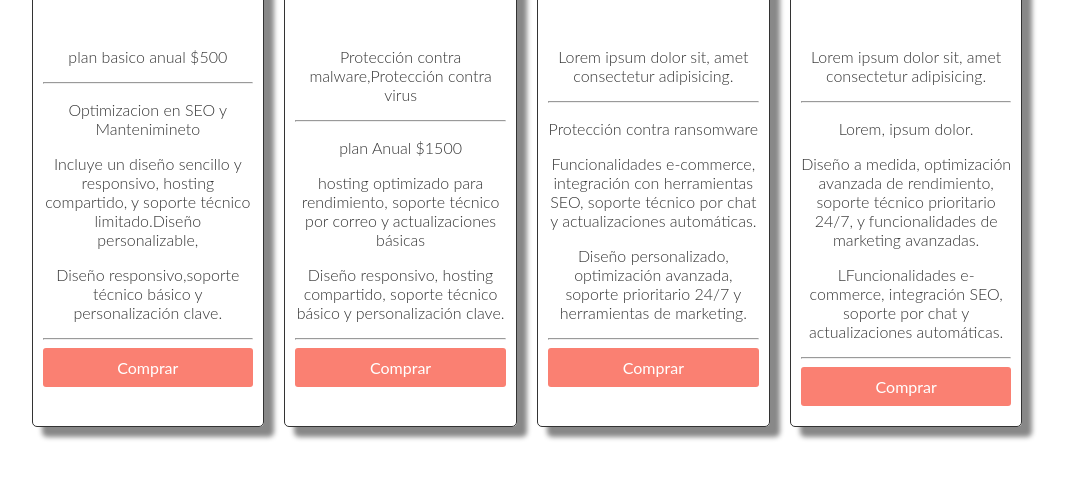
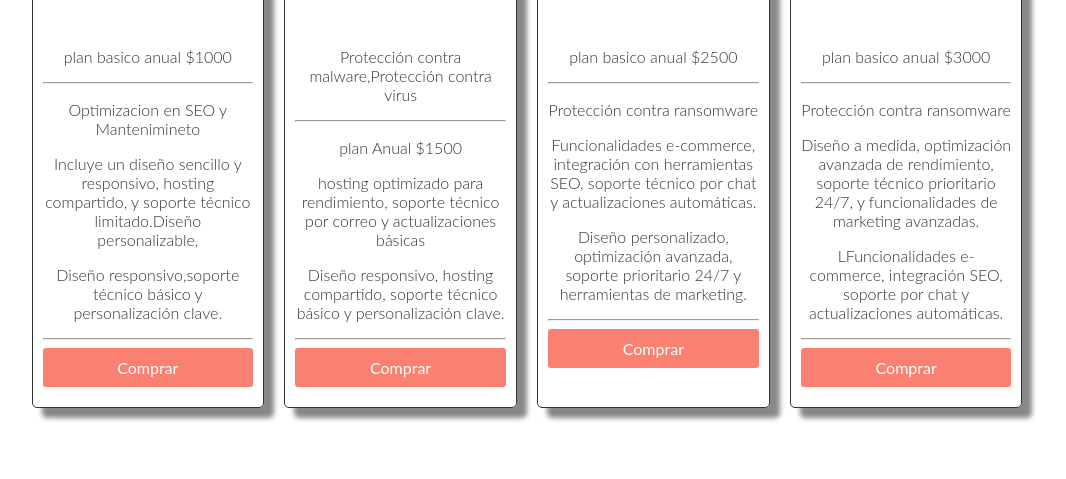
Before and after one commit to ryusakinol/tabla-precio, a plain HTML site: page index.html in a window 1280 px wide. Shown: the part 181-660 px from the top of the page, without its empty margins (113-1179 px from the left). Drawn offline with Linux system fonts and the light colour scheme.

Commit message:
Update index.html
ultimo actualizacion a los planes

```diff
--- a/index.html
+++ b/index.html
@@ -12,7 +12,7 @@
         <div class="columna">
             <h2>Plan Básico</h2>
             <p class="precio">$300</p>
-            <p>plan basico anual $500</p>
+            <p>plan basico anual $1000</p>
             <hr>
             <p>Optimizacion en SEO y Mantenimineto</p>
             <p>Incluye un diseño sencillo y responsivo, hosting compartido, y soporte técnico limitado.Diseño personalizable,</p>
@@ -34,7 +34,7 @@
         <div class="columna">
             <h2>Plan avanzado</h2>
             <p class="precio">$600</p>
-            <p>Lorem ipsum dolor sit, amet consectetur adipisicing.</p>
+            <p>plan basico anual $2500</p>
             <hr>
             <p>Protección contra ransomware</p>
             <p>
@@ -46,9 +46,9 @@
         <div class="columna">
             <h2>Plan premium</h2>
             <p class="precio">$800</p>
-            <p>Lorem ipsum dolor sit, amet consectetur adipisicing.</p>
+            <p>plan basico anual $3000</p>
             <hr>
-            <p>Lorem, ipsum dolor.</p>
+            <p>Protección contra ransomware</p>
             <p> Diseño a medida, optimización avanzada de rendimiento, soporte técnico prioritario 24/7, y funcionalidades de marketing avanzadas.</p>
             <p>LFuncionalidades e-commerce, integración SEO, soporte por chat y actualizaciones automáticas.</p>
             <hr>
```
